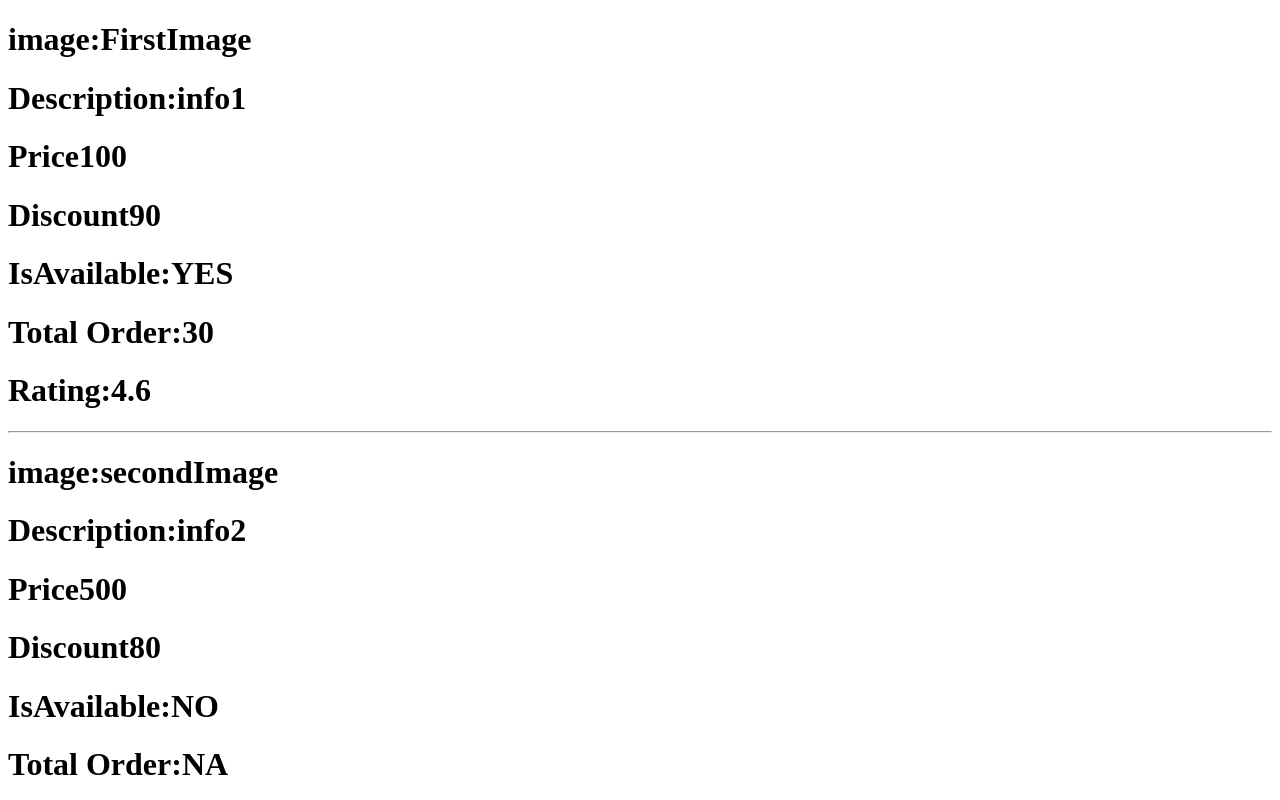
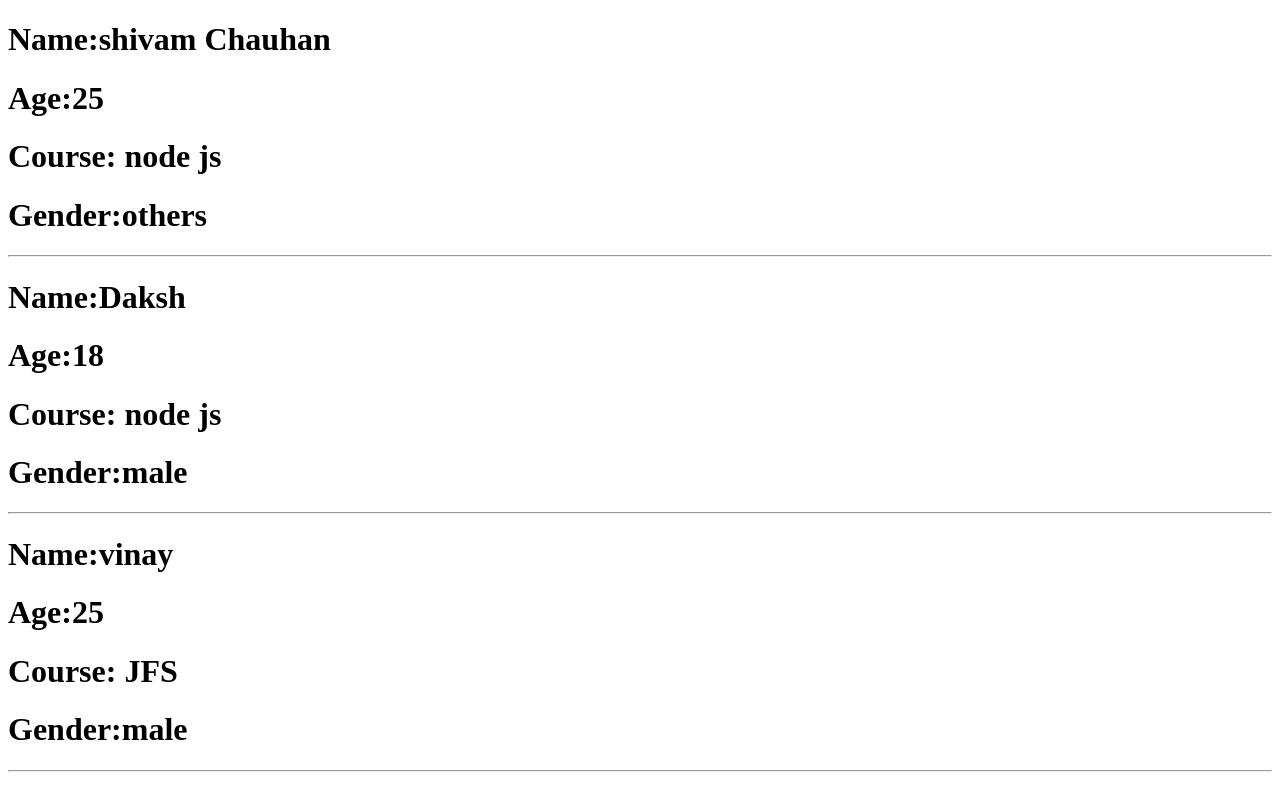
Before and after one commit to sagar56780/first-react-app, a React (Create React App) app: page / in a window 1280 px wide. Shown: the top 800 px of the page. Built offline with nearby package versions, Linux system fonts and the light colour scheme.

Commit message:
default props

```diff
--- a/src/App.jsx
+++ b/src/App.jsx
@@ -67,7 +67,7 @@ export default App;
 
 */
 //!============Props- Destructuring===============
-
+/*
 import ChildCompnent from "./ChildComponent";
 const App=()=>{    //sending props - props is addition property passing to a element like we pass values inside input tag in html
 
@@ -84,3 +84,20 @@ const App=()=>{    //sending props - props is addition property passing to a ele
     );
 }
 export default App;
+*/
+
+import ChildCompnent from "./ChildComponent";
+const App=()=>{    //sending props - props is addition property passing to a element like we pass values inside input tag in html
+   console.log(ChildCompnent);
+    return(
+        <>
+         <ChildCompnent name="shivam Chauhan" age={25} course="node js" />
+         <ChildCompnent name="Daksh" course="node js" gender="male" />
+         <ChildCompnent name="vinay" age={25}  gender="male" />
+
+
+
+         </>
+    );
+}
+export default App;
--- a/src/ChildComponent.jsx
+++ b/src/ChildComponent.jsx
@@ -35,6 +35,7 @@ const ChildCompnent=(props)=>{
 }
 export default ChildCompnent;
 */
+/*
 //!===========props Distructuring===========
 
 const ChildCompnent=(props)=>{
@@ -56,3 +57,20 @@ const ChildCompnent=(props)=>{
        );
    }
    export default ChildCompnent;
+*/
+
+//!========Default props=========
+
+const ChildCompnent=(props)=>{
+    let{name="no name",age=18,course="JFS",gender="others"}=props;//setting default value for missing v
+    return(
+    <>
+    <h1>Name:{name}</h1>
+    <h1>Age:{age}</h1>
+    <h1>Course: {course}</h1>
+    <h1>Gender:{gender}</h1>
+    <hr />
+    </>
+    );
+};
+export default ChildCompnent;
```
